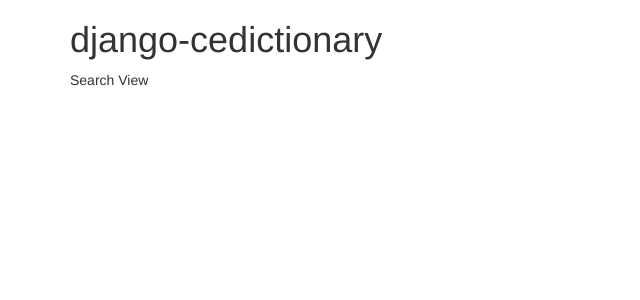
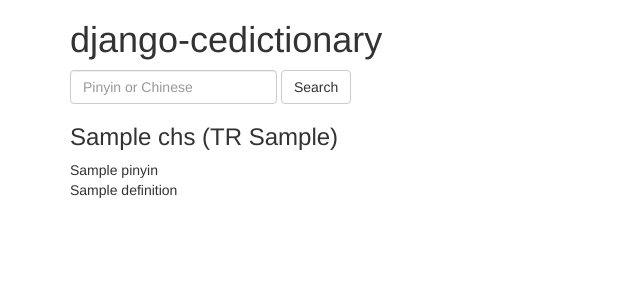
Before and after one commit to jdillworth/django-cedictionary, a Django app: template cedictionary/templates/cedictionary/entry_search.html in a window 1280 px wide. Shown: the top 300 px of the page, without its empty margins (0-640 px from the left). Run offline with Django 3.2, Linux system fonts and the light colour scheme; the template is opened without the code that fills it: most values are stand-ins (such as "Sample title", 1, 10 or a date in 2020); some libraries are stand-ins or nearby versions.

Commit message:
Basically functional entry search, tests...
The view is functional, not beautiful and only a little useful so far.

Added a letters-only pinyin_letters field to support simple database queries without getting into regexes (yet).

```diff
--- a/cedictionary/management/commands/cedictionary.py
+++ b/cedictionary/management/commands/cedictionary.py
@@ -43,7 +43,9 @@
                     continue
 
                 all_entries.add((ch, chs, pinyin))
-                batch.append(models.ChineseEntry(ch=ch, chs=chs, pinyin=pinyin))
+                centry = models.ChineseEntry(ch=ch, chs=chs, pinyin=pinyin)
+                centry.init_pinyin_letters()
+                batch.append(centry)
 
                 if len(batch) == 2000:
                     models.ChineseEntry.objects.bulk_create(batch)
--- a/cedictionary/templates/cedictionary/entry_search.html
+++ b/cedictionary/templates/cedictionary/entry_search.html
@@ -1,5 +1,31 @@
 {% extends 'cedictionary/base.html' %}
 
 {% block main %}
-Search View
+
+  <form class="form-inline" action="" method="GET">
+    <div class="form-group">
+      <input type="search" class="form-control" name="q"
+          id="search-text" placeholder="Pinyin or Chinese" value="{{query}}">
+    </div>
+    <button type="submit" class="btn btn-default">Search</button>
+  </form>
+
+  {% for entry in cedict_entries %}
+    <div>
+      <h3>
+        {{ entry.chs }}
+        {% if entry.chs != entry.ch %}
+          (TR {{entry.ch}})
+          {% endif %}
+      </h3>
+      {{ entry.pinyin }}
+      <div>
+        {% for df in entry.definitions.all %}
+          {{ df.definition }}
+          {% if not forloop.last %}/{% endif %}
+        {% endfor %}
+      </div>
+    </div>
+  {% endfor %}
+
 {% endblock %}
```
Also changed, not shown: cedictionary/models.py (+12 -0 lines), cedictionary/tests/test_views.py (added, +57 -0 lines), cedictionary/views.py (+18 -0 lines), cedictionary/migrations/0003_auto__add_field_chineseentry_pinyin_letters.py (added), cedictionary/migrations/0004_init_pinyin_letters.py (added).
